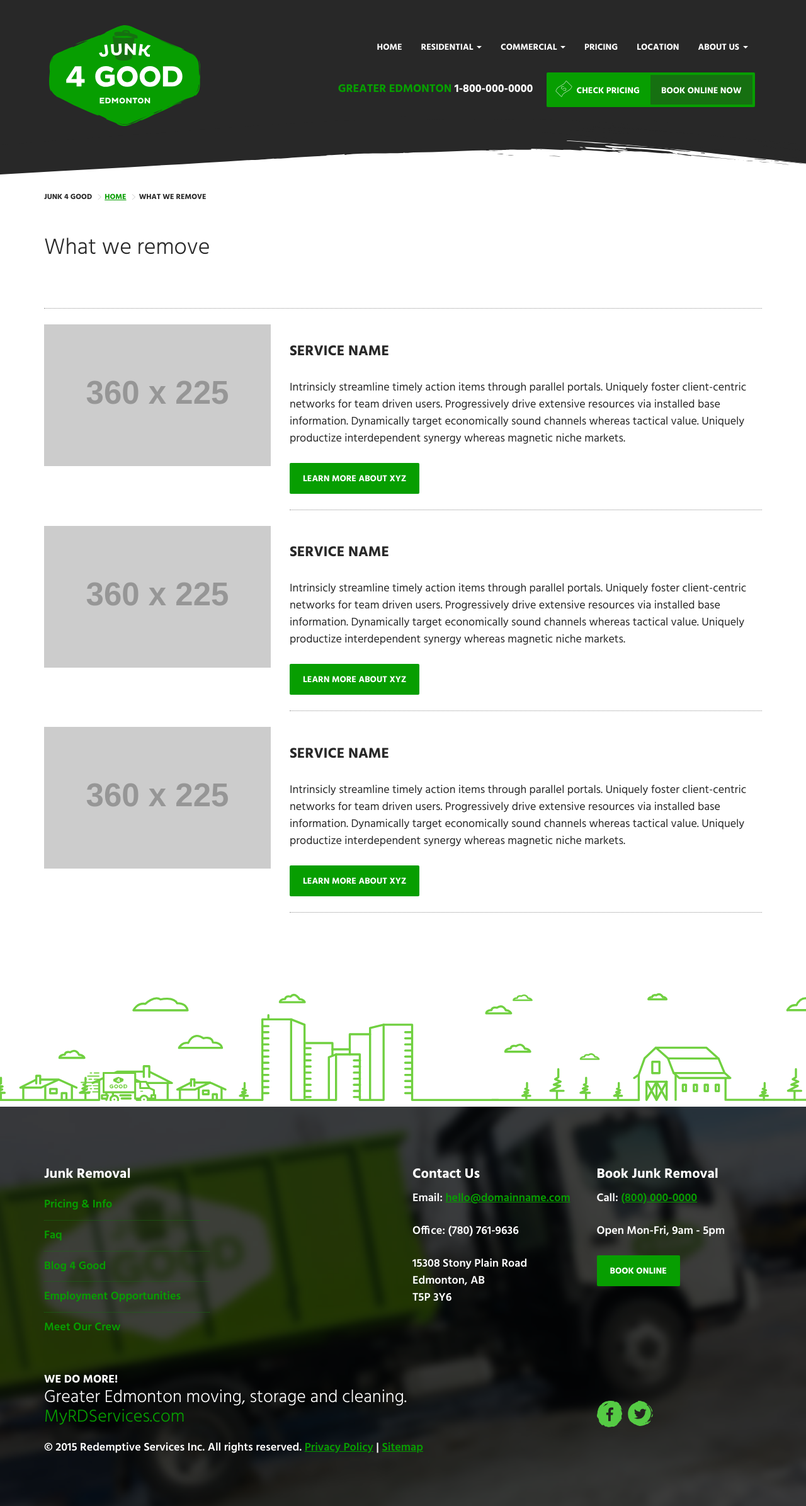
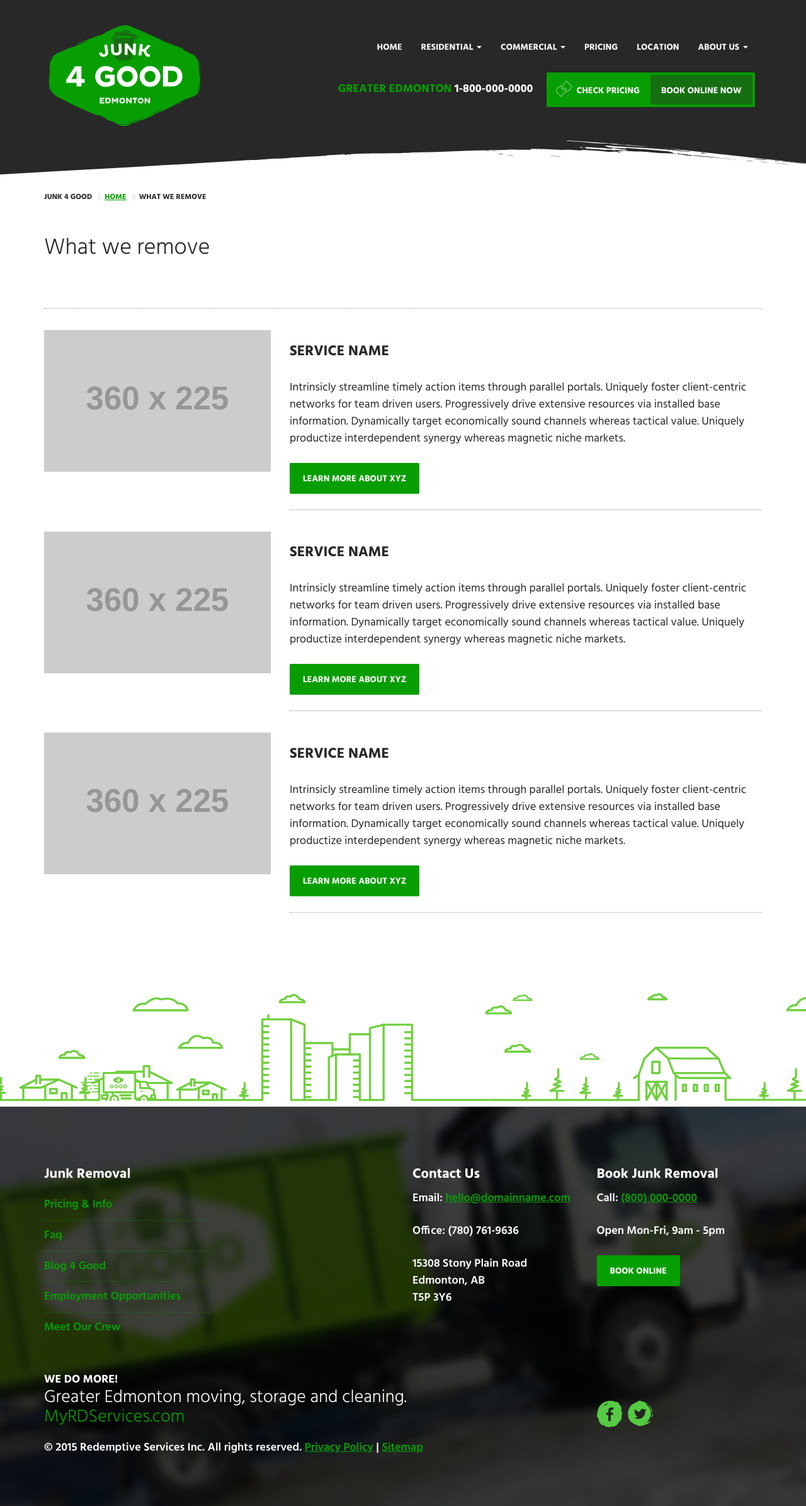
Before and after one commit to jordanbehan/rd, a Jekyll site: the page built from junk.overview-list.html, in a window 1280 px wide. Shown: the whole page at 63% size. Built offline with Jekyll 4.4.1, drawn with Linux system fonts in a browser that asks for light colours; nearby versions of some CDN libraries; some web fonts are replaced.

Commit message:
tweaks, url fixes

```diff
--- a/junk.locations.html
+++ b/junk.locations.html
@@ -2,7 +2,7 @@
 layout: default
 title: home
 ---
-<div class="bg header" style="background-image: url('/assets/images/edmonton.01.jpg');"></div>
+<div class="bg header" style="background-image: url('assets/images/edmonton.01.jpg');"></div>
 <article class="para">
 	<section class="container">
 		<ol class="breadcrumb">
--- a/junk.overview-list.html
+++ b/junk.overview-list.html
@@ -20,7 +20,8 @@ title: template
 
 		<div class="row">
 			<div class="col-md-4 hidden-xs hidden-sm">
-				<img src="http://placehold.it/360x225?text=360x225+Service+Image">
+
+				<img src="http://placehold.it/360x225?text=360x225+Service+Image" style="margin-top: .5em">
 			</div>
 			<div class="col-md-8 col-sm-12">
 				<h4>Service Name</h4>
@@ -35,7 +36,7 @@ title: template
 		</div>
 		<div class="row">
 			<div class="col-md-4 hidden-xs hidden-sm">
-				<img src="http://placehold.it/360x225?text=360x225+Service+Image">
+				<img src="http://placehold.it/360x225?text=360x225+Service+Image" style="margin-top: .5em">
 			</div>
 			<div class="col-md-8 col-sm-12">
 				<h4>Service Name</h4>
@@ -50,7 +51,7 @@ title: template
 		</div>
 		<div class="row">
 			<div class="col-md-4 hidden-xs hidden-sm">
-				<img src="http://placehold.it/360x225?text=360x225+Service+Image">
+				<img src="http://placehold.it/360x225?text=360x225+Service+Image" style="margin-top: .5em">
 			</div>
 			<div class="col-md-8 col-sm-12">
 				<h4>Service Name</h4>
--- a/rd.service.html
+++ b/rd.service.html
@@ -2,7 +2,7 @@
 layout: rd
 title: home services
 ---
-<div class="bg header" style="background-image: url('/assets/images/placeholder.11.jpg');">
+<div class="bg header" style="background-image: url('assets/images/placeholder.11.jpg');">
 
 </div>
 <article class="para">
```
